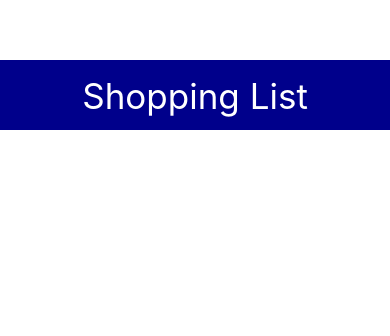
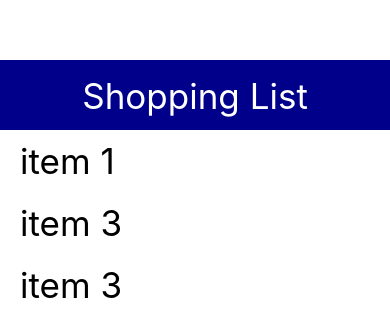
Before and after one commit to imadcollin/r-n-shopping-list, a React Native app: screen / in a window 390 px wide. Shown: the top 336 px of the page. Built offline with nearby package versions, Linux system fonts and the light colour scheme.

Commit message:
Add seeds and show data

```diff
--- a/App.js
+++ b/App.js
@@ -1,10 +1,25 @@
-import React from 'react';
-import {View, Text, StyleSheet} from 'react-native';
+import {useState, useEffect} from 'react';
+import React, {PropTypes, Component} from 'react';
+
+import {View, Text, StyleSheet, FlatList} from 'react-native';
 import Header from './Components/Header';
+import {itemList} from './Seeds/MockData';
+import ListItem from './Components/ListItem';
 const App = () => {
+  const [item, setItem] = useState(null);
+  const [items, setItems] = useState([]);
+  useEffect(() => {
+    const getItems = async () => {
+      await setItems(itemList);
+    };
+    getItems();
+  }, []);
   return (
     <View style={styles.root}>
       <Header title="Shopping List"></Header>
+      <FlatList
+        data={items}
+        renderItem={({item}) => <ListItem item={item}></ListItem>}></FlatList>
     </View>
   );
 };
--- /dev/null
+++ b/Components/ListItem.js
@@ -0,0 +1,25 @@
+import React from 'react';
+import {View, Text, StyleSheet} from 'react-native';
+
+const ListItem = ({item}) => {
+  return (
+    <View style={styles.root}>
+      <Text style={styles.text}>{item.name}</Text>
+    </View>
+  );
+};
+export default ListItem;
+
+const styles = StyleSheet.create({
+  root: {
+    flex: 1,
+    // backgroundColor: '#000',
+    padding: 10,
+  },
+  text: {
+    color: '#000',
+    fontSize: 35,
+    textAlign: 'left',
+    marginLeft: 10,
+  },
+});
--- /dev/null
+++ b/Seeds/MockData.js
@@ -0,0 +1,19 @@
+export const itemList = [
+  {
+    id: 1,
+    name: 'item 1 ',
+    price: 30,
+  },
+  {
+    id: 2,
+    name: 'item 3 ',
+    price: 50,
+  },
+  {
+    id: 3,
+    name: 'item 3 ',
+    price: 60,
+  },
+];
+
+export default {itemList};
```
